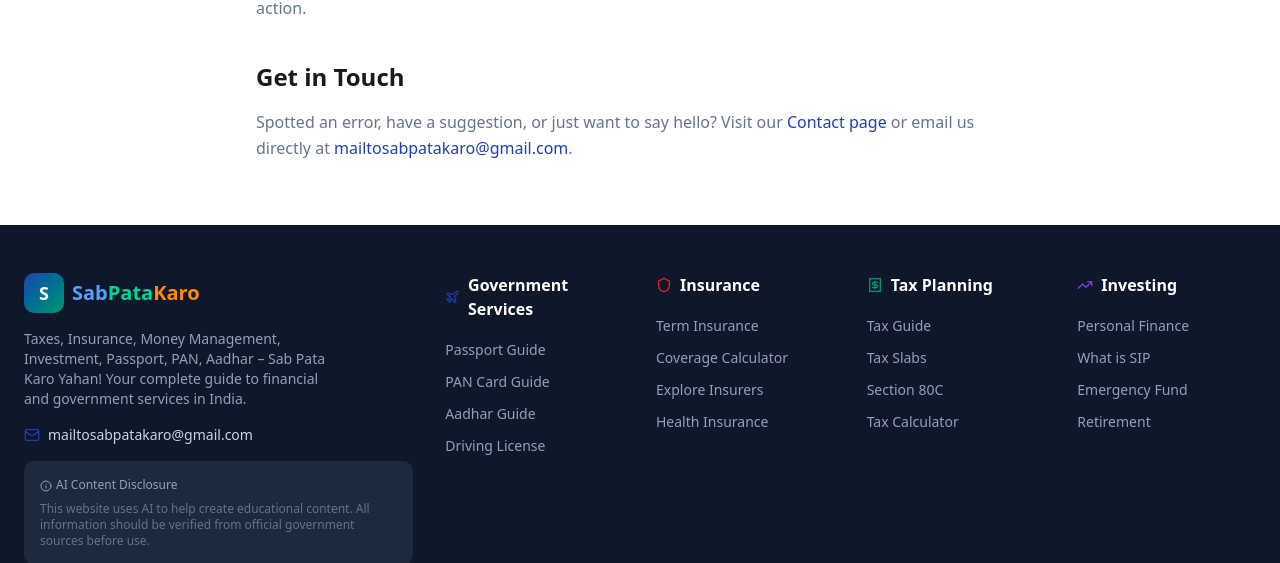
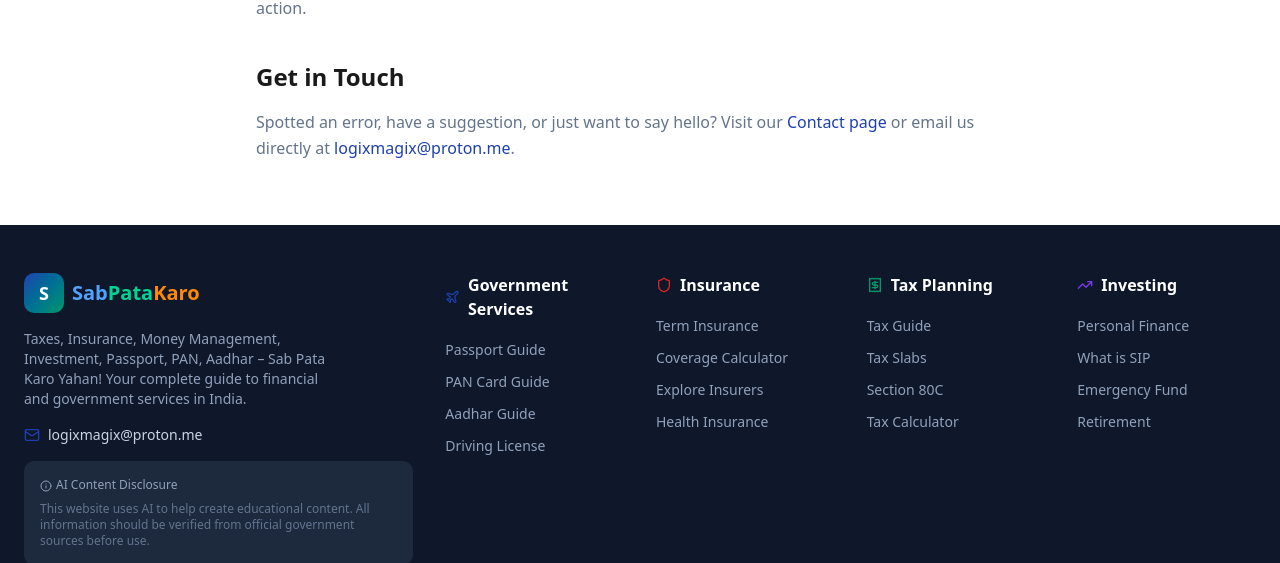
Before and after one commit to simpleman181/finance, a Next.js app: page /about in a window 1280 px wide. Shown: the part 1034-1597 px from the top of the page. Built offline with nearby package versions, Linux system fonts and the light colour scheme.

Commit message:
Apply all pending fixes

```diff
--- a/src/app/about/page.tsx
+++ b/src/app/about/page.tsx
@@ -72,8 +72,8 @@ export default function AboutPage() {
                 Contact page
               </Link>{" "}
               or email us directly at{" "}
-              <a href="mailto:mailtosabpatakaro@gmail.com" className="text-primary font-medium hover:underline">
-                mailtosabpatakaro@gmail.com
+              <a href="mailto:logixmagix@proton.me" className="text-primary font-medium hover:underline">
+                logixmagix@proton.me
               </a>
               .
             </p>
--- a/src/app/contact/contact-form-client.tsx
+++ b/src/app/contact/contact-form-client.tsx
@@ -31,7 +31,7 @@ export function ContactForm() {
     await new Promise((resolve) => setTimeout(resolve, 1500));
 
     // In production, you would send this to your backend
-    // which would email to mailtosabpatakaro@gmail.com
+    // which would email to logixmagix@proton.me
     console.log("Form submitted:", formData);
 
     setIsSubmitting(false);
--- a/src/app/contact/page.tsx
+++ b/src/app/contact/page.tsx
@@ -45,10 +45,10 @@ export default function ContactPage() {
                   For general inquiries, suggestions, or feedback:
                 </p>
                 <a
-                  href="mailto:mailtosabpatakaro@gmail.com"
+                  href="mailto:logixmagix@proton.me"
                   className="text-primary font-medium hover:underline"
                 >
-                  mailtosabpatakaro@gmail.com
+                  logixmagix@proton.me
                 </a>
               </div>
 
--- a/src/app/privacy-policy/page.tsx
+++ b/src/app/privacy-policy/page.tsx
@@ -87,8 +87,8 @@ export default function PrivacyPolicyPage() {
               You can browse SabPataKaro without submitting any personal information at all —
               the contact form is the only place we ask for it, and it's entirely optional. To
               request deletion of a message you sent us, email{" "}
-              <a href="mailto:mailtosabpatakaro@gmail.com" className="text-primary font-medium hover:underline">
-                mailtosabpatakaro@gmail.com
+              <a href="mailto:logixmagix@proton.me" className="text-primary font-medium hover:underline">
+                logixmagix@proton.me
               </a>
               .
             </p>
--- a/src/components/layout/footer.tsx
+++ b/src/components/layout/footer.tsx
@@ -105,8 +105,8 @@ export function Footer() {
             <div className="space-y-2">
               <div className="flex items-center gap-2 text-sm">
                 <Mail className="h-4 w-4 text-[#1e40af]" />
-                <a href="mailto:mailtosabpatakaro@gmail.com" className="hover:text-white transition-colors">
-                  mailtosabpatakaro@gmail.com
+                <a href="mailto:logixmagix@proton.me" className="hover:text-white transition-colors">
+                  logixmagix@proton.me
                 </a>
               </div>
             </div>
--- a/src/lib/metadata.ts
+++ b/src/lib/metadata.ts
@@ -15,7 +15,7 @@ export const siteConfig = {
   url: "https://sabpatakaro.com",
   ogImage: "/og-image.png",
   twitterHandle: "@sabpatakaro",
-  email: "mailtosabpatakaro@gmail.com",
+  email: "logixmagix@proton.me",
 };
 
 // Metadata for all pages
```
